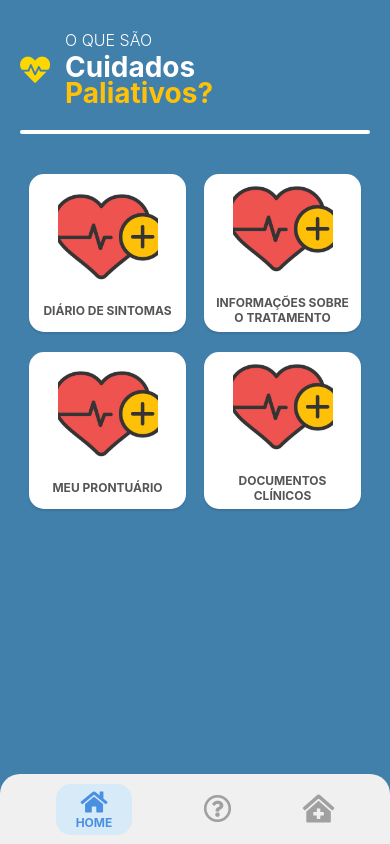
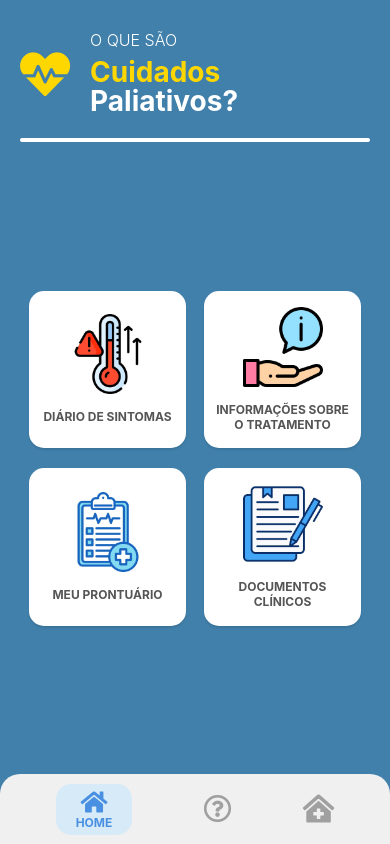
Before and after one commit to LordSith06/CuidadosPaliativos_App, a React Native app in the folder CuidadosPaliativosApp/: screen / in a window 390 px wide. Built offline with nearby package versions, Linux system fonts and the light colour scheme.

Commit message:
Troca de icones para img

```diff
--- a/CuidadosPaliativosApp/App.js
+++ b/CuidadosPaliativosApp/App.js
@@ -1,72 +1,75 @@
 import React from 'react';
 import { SafeAreaView, View, Text, StyleSheet, StatusBar, TouchableOpacity } from 'react-native';
 import Icon from 'react-native-vector-icons/FontAwesome5';
-import MaterialCommunityIcons from 'react-native-vector-icons/MaterialCommunityIcons';
 import { Image } from 'react-native';
-import logo from './src/assets/img/logo.jpg';
+
+import diarioImg from './src/assets/img/sintomas.jpg';
+import tratamentoImg from './src/assets/img/informações.jpg';
+import prontuarioImg from './src/assets/img/prontuario.jpg';
+import documentosImg from './src/assets/img/documento.jpg';
 
 
-const MenuButton = ({iconName, iconLibrary, text}) => {
-  const IconComponent = iconLibrary === 'Material' ? MaterialCommunityIcons : Icon;
+// Componente dos botoes do menu
+const MenuButton = ({ imageSource, text }) => {
   return (
-    <TouchableOpacity style={styles.menuButton}>
-
-        <Image source={logo} style={{ width: 100, height: 100, marginBottom: 10 }} />
-
-      <Text style={styles.menuButtonText}>{text}</Text>
+    <TouchableOpacity style={Estilo.menuButton}>
+      {/* Mostra a imagem específica do botão */}
+      <Image source={imageSource} style={{ width: 80, height: 80, marginBottom: 10 }} />
+      <Text style={Estilo.menuButtonText}>{text}</Text>
     </TouchableOpacity>
-  );
-};
+  )
+}
 
 const App = () => {
   return (
-    <SafeAreaView style={styles.safeArea}>
-      <StatusBar barStyle="light-content" backgroundColor="#4A90E2" />
-      <View style={styles.container}>
+    <SafeAreaView style={Estilo.safeArea}>
+      <View style={Estilo.container}>
+
         {/* Cabeçalho */}
-        <View style={styles.header}>
-          <View style={styles.headerTitleContainer}>
-            <Icon name="heartbeat" size={30} color="#FFD700" style={styles.headerIcon}/>
+        <View style={Estilo.header}>
+         <View style={Estilo.headerTitleContainer}>
+            <Icon name="heartbeat" size={50} color="#FFD700" style={Estilo.headerIcon}/>
             <View>
-              <Text style={styles.headerTextSmall}>O QUE SÃO</Text>
-              <Text style={styles.headerTextLarge}>Cuidados</Text>
-              <Text style={styles.headerTextLargeYellow}>Paliativos?</Text>
+              <Text style={Estilo.headerTextSmall}>O QUE SÃO</Text>
+              <Text style={Estilo.headerTextLarge}>Cuidados</Text>
+              <Text style={Estilo.headerTextLargeYellow}>Paliativos?</Text>
             </View>
           </View>
-          <View style={styles.headerSeparator} />
+          <View style={Estilo.LinhaBranca} />
         </View>
 
-
-        <View style={styles.mainContent}>
-          <View style={styles.menuRow}>
-            <MenuButton iconName="thermometer-half" text="DIÁRIO DE SINTOMAS" />
-            <MenuButton iconName="information-outline" iconLibrary="Material" text="INFORMAÇÕES SOBRE O TRATAMENTO" />
+        {/* Conteúdo principal */}
+        <View style={Estilo.mainContent}>
+          <View style={Estilo.menuRow}>
+            <MenuButton imageSource={diarioImg} text="DIÁRIO DE SINTOMAS" />
+            <MenuButton imageSource={tratamentoImg} text="INFORMAÇÕES SOBRE O TRATAMENTO" />
           </View>
-          <View style={styles.menuRow}>
-            <MenuButton iconName="clipboard-list" text="MEU PRONTUÁRIO" />
-            <MenuButton iconName="file-document-edit-outline" iconLibrary="Material" text="DOCUMENTOS CLÍNICOS" />
+          <View style={Estilo.menuRow}>
+            <MenuButton imageSource={prontuarioImg} text="MEU PRONTUÁRIO" />
+            <MenuButton imageSource={documentosImg} text="DOCUMENTOS CLÍNICOS" />
           </View>
         </View>
 
 
-        <View style={styles.navBar}>
-          <TouchableOpacity style={[styles.navButton, styles.navButtonActive]}>
+        {/* Barra de navegação inferior */}
+        <View style={Estilo.navBar}>
+          <TouchableOpacity style={[Estilo.navButton, Estilo.navButtonActive]}>
             <Icon name="home" size={24} color="#4A90E2" />
-            <Text style={styles.navTextActive}>HOME</Text>
+            <Text style={Estilo.navTextActive}>HOME</Text>
           </TouchableOpacity>
-          <TouchableOpacity style={styles.navButton}>
+          <TouchableOpacity style={Estilo.navButton}>
             <Icon name="question-circle" size={28} color="#A0A0A0" />
           </TouchableOpacity>
-          <TouchableOpacity style={styles.navButton}>
+          <TouchableOpacity style={Estilo.navButton}>
             <Icon name="clinic-medical" size={28} color="#A0A0A0" />
           </TouchableOpacity>
         </View>
       </View>
     </SafeAreaView>
-  );
+  )
 };
 
-const styles = StyleSheet.create({
+const Estilo = StyleSheet.create({
   safeArea: {
     flex: 1,
     backgroundColor: '#4180AB',
@@ -85,32 +88,36 @@ const styles = StyleSheet.create({
     marginBottom: 20,
   },
   headerIcon: {
-    marginRight: 15,
+    marginRight: 20
   },
   headerTextSmall: {
     color: 'white',
     fontSize: 16,
     fontWeight: '300',
+    marginBottom: 5,
   },
   headerTextLarge: {
+    color: '#FFD700',
+    fontSize: 28,
+    fontWeight: 'bold',
+
+  },
+  headerTextLargeYellow: {
     color: 'white',
     fontSize: 28,
     fontWeight: 'bold',
+    marginTop: -5,
+
   },
-  headerTextLargeYellow: {
-    color: '#FFC107',
-    fontSize: 28,
-    fontWeight: 'bold',
-    marginTop: -8,
-  },
-  headerSeparator: {
+  LinhaBranca: {
     height: 4,
-    width: '100%',
+    width: 'auto',
     backgroundColor: 'white',
     borderRadius: 2,
   },
   mainContent: {
     flex: 1,
+    justifyContent: 'center', // Centraliza no meio da tela
     padding: 20,
   },
   menuRow: {
```
